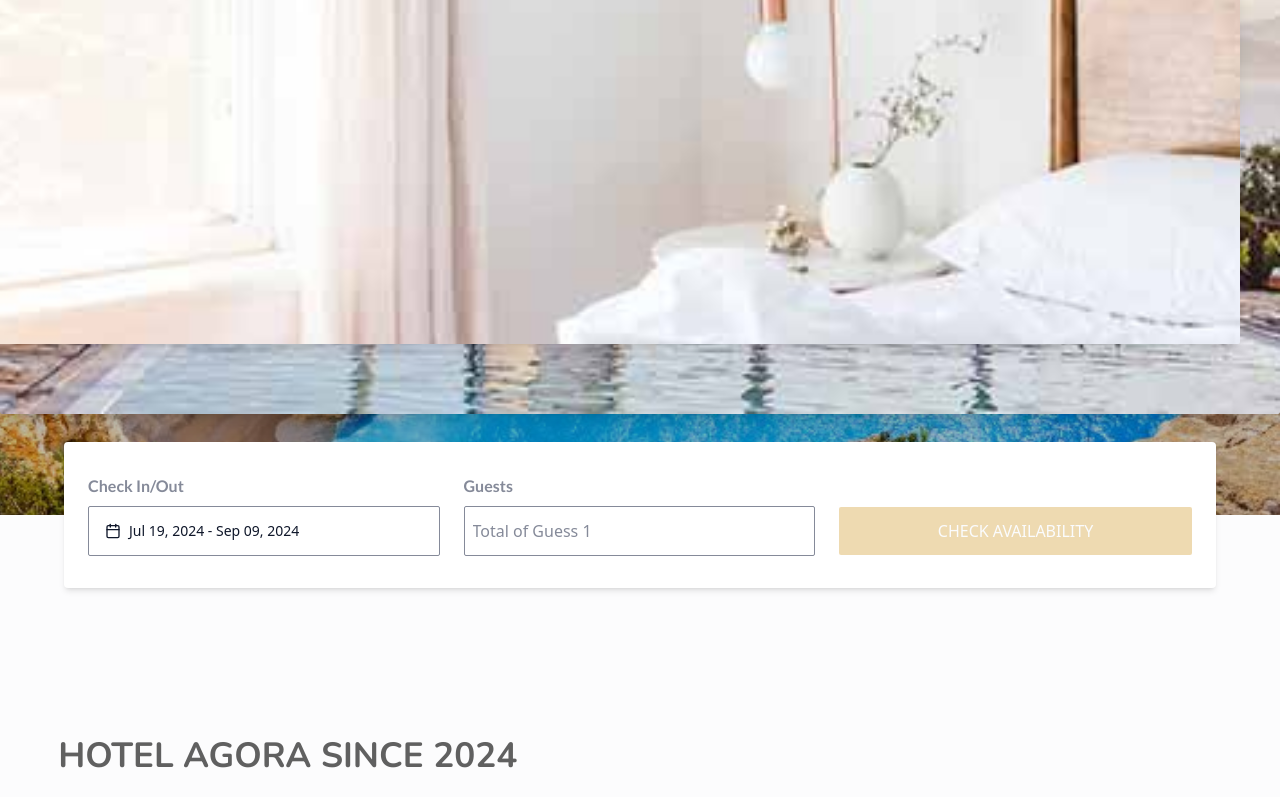
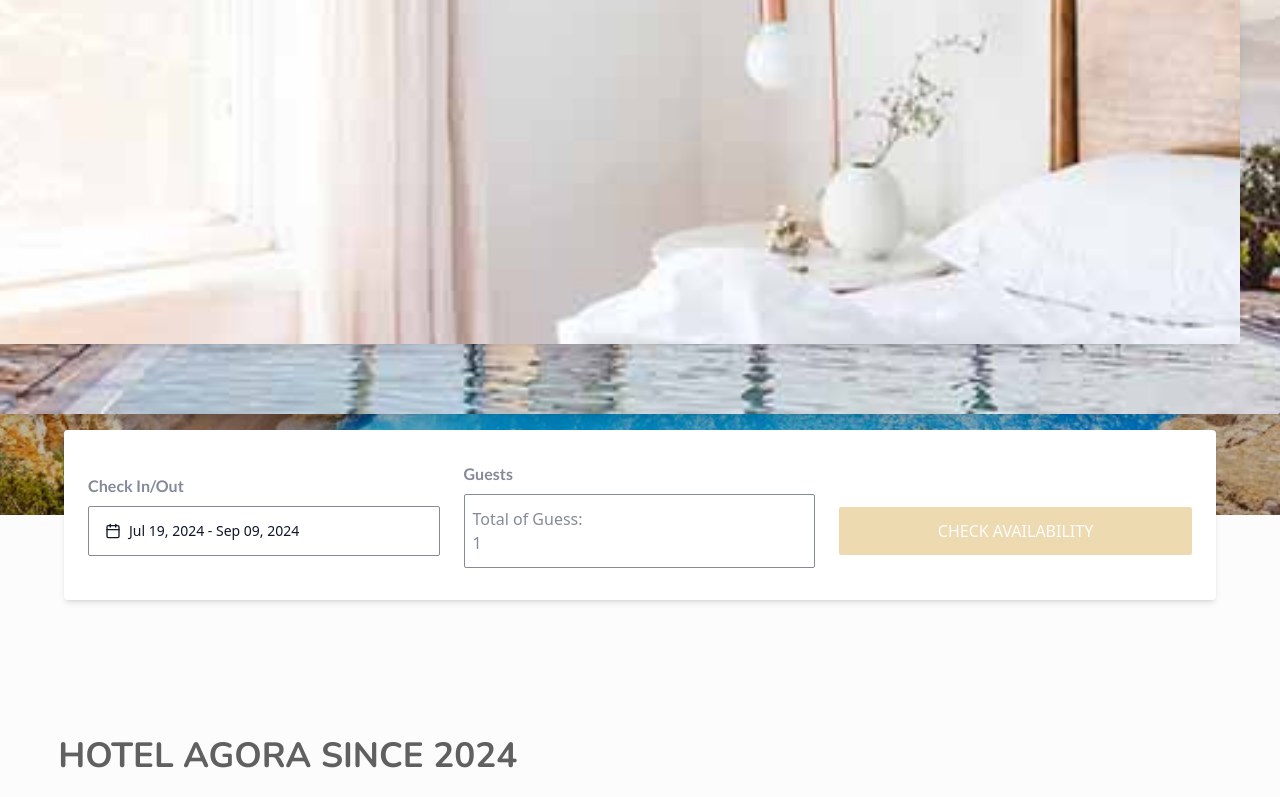
Before and after one commit to Mel-Turham/Agora-Hotel, a React (Vite) app: page / in a window 1280 px wide. Shown: the part 406-1203 px from the top of the page. Built offline with nearby package versions, Linux system fonts and the light colour scheme.

Commit message:
fix guess select

```diff
--- a/src/pages/Home/Home.tsx
+++ b/src/pages/Home/Home.tsx
@@ -9,6 +9,7 @@ import { rooms } from '../../db/data';
 import { Tilt } from '@jdion/tilt-react';
 import CardRoom from '../../components/CardRoom';
 import { useCallback, useEffect, useState } from 'react';
+import { motion } from 'framer-motion';
 
 type guestsType = {
 	id: number;
@@ -28,7 +29,6 @@ const guests: guestsType[] = [
 const Home = () => {
 	const [isHovered, setIsHoverred] = useState<number | null>(null);
 	const [show, setShow] = useState<boolean>(false);
-
 	const [guestArr, setGuessArr] = useState<guestsType[]>(guests);
 
 	const handlerOver = (id: number) => {
@@ -39,25 +39,14 @@ const Home = () => {
 		setIsHoverred(null);
 	};
 
-	const calculateTotalOfGuess = useCallback(() => {
-		const total = guestArr.reduce((acc, curr) => {
-			return acc + curr.numberOfguest;
-		}, 0);
-		return total;
-	}, [guestArr]);
-
-	useEffect(() => {
-		// console.log(calculateTotalOfGuess());
-		calculateTotalOfGuess();
-	}, [calculateTotalOfGuess]);
-
-	const Ondecrement = (id: number) => {
+	const Decrement = (id: number) => {
 		if (id == 1) {
 			const newGuess = guestArr.map((item) =>
 				item.id === id && item.numberOfguest > 1
 					? { ...item, numberOfguest: item.numberOfguest - 1 }
 					: item,
 			);
+
 			setGuessArr(newGuess);
 		} else {
 			const newGuess = guestArr.map((item) =>
@@ -69,7 +58,7 @@ const Home = () => {
 		}
 	};
 
-	const OnIncrement = (id: number) => {
+	const Increment = (id: number) => {
 		const newGuess = guestArr.map((item) =>
 			item.id === id && item.numberOfguest < 5
 				? { ...item, numberOfguest: item.numberOfguest + 1 }
@@ -78,24 +67,65 @@ const Home = () => {
 		setGuessArr(newGuess);
 	};
 
+	const totalOfGuess = useCallback(() => {
+		const total = guestArr.reduce((acc, curr) => {
+			return acc + curr.numberOfguest;
+		}, 0);
+		return total;
+	}, [guestArr]);
+
+	useEffect(() => {
+		totalOfGuess();
+	}, [totalOfGuess]);
+
+	const counterAnimateVariant = {
+		hide: {
+			y: 10,
+			opacity: 0,
+		},
+		show: {
+			y: 0,
+			opacity: 1,
+		},
+	};
+
 	const guestItem = guestArr.map((item) => {
 		return (
 			<div
 				key={item.id}
 				className='flex items-center justify-between w-full h-full'
 			>
-				<span className='font-semibold capitalize'>{item?.older} :</span>
+				<div className='flex flex-col'>
+					<span className='font-semibold capitalize'>{item?.older} :</span>
+
+					{item?.older === 'Adults' ? (
+						<span>
+							{'Age: 18+'} years old
+						</span>
+					) : (
+						<span>
+							{'Age: 1+'} years old
+						</span>
+					)}
+				</div>
 				<div className='flex items-center gap-2'>
 					<Button
-						onClick={() => Ondecrement(item.id)}
-						className='text-center rounded-none w-7 h-7'
+						onClick={() => Decrement(item.id)}
+						className='text-center rounded w-7 h-7'
 					>
 						-
 					</Button>
-					<span>{item?.numberOfguest}</span>
+					<motion.span
+						variants={counterAnimateVariant}
+						initial='hide'
+						animate={item.numberOfguest != item.numberOfguest ? 'hide' : 'show'}
+						transition={{ duration: 0.5, ease: 'easeInOut' }}
+					>
+						{item?.numberOfguest}
+					</motion.span>
 					<Button
-						onClick={() => OnIncrement(item.id)}
-						className='text-center rounded-none w-7 h-7'
+						onClick={() => Increment(item.id)}
+						className='text-center rounded w-7 h-7'
 					>
 						+
 					</Button>
@@ -104,7 +134,7 @@ const Home = () => {
 		);
 	});
 
-	const handleFocuse = () => {
+	const handleFocus = () => {
 		setShow((prev) => !prev);
 	};
 
@@ -119,17 +149,29 @@ const Home = () => {
 					</div>
 					<div className='relative flex flex-col w-1/3 gap-2'>
 						<span className='font-semibold'>Guests</span>
-						<input
-							readOnly
-							onClick={handleFocuse}
-							defaultValue={`Total of Guess ${calculateTotalOfGuess()}`}
-							className='border border-solid border-[#858a99] rounded-sm py-3 px-2 outline-none cursor-pointer'
-						/>
+						<div
+							className='border border-solid border-[#858a99] rounded-sm py-3 px-2'
+							onClick={handleFocus}
+						>
+							<label>
+								Total of Guess:{' '}
+								<input
+									readOnly
+									value={totalOfGuess()}
+									className='outline-none cursor-pointer '
+								/>
+							</label>
+						</div>
 
 						{show && (
-							<div className='rounded-sm shadow-lg w-[300px] py-10 px-6  flex flex-col gap-7 -top-[150px] -right-6 absolute bg-white overflow-hidden'>
+							<motion.div
+								initial={{ opacity: 0 }}
+								animate={{ opacity: 1 }}
+								transition={{ duration: 0.2, ease: 'easeOut' }}
+								className='rounded-md shadow-lg w-[350px] py-10 px-6  flex flex-col gap-7 -top-[180px] absolute bg-white overflow-hidden left-[50%] translate-x-[-50%]'
+							>
 								{guestItem}
-							</div>
+							</motion.div>
 						)}
 					</div>
 					<Button
```
